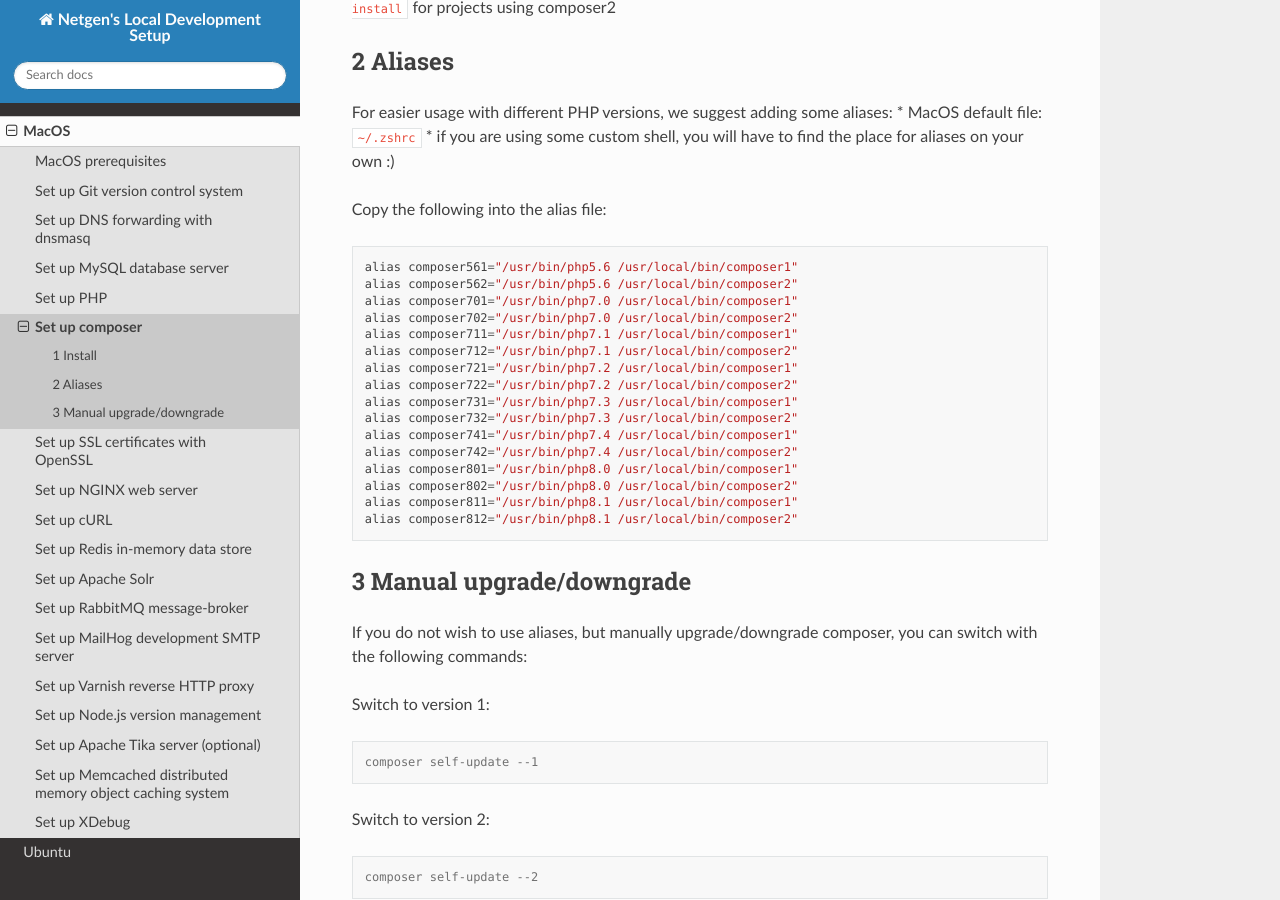
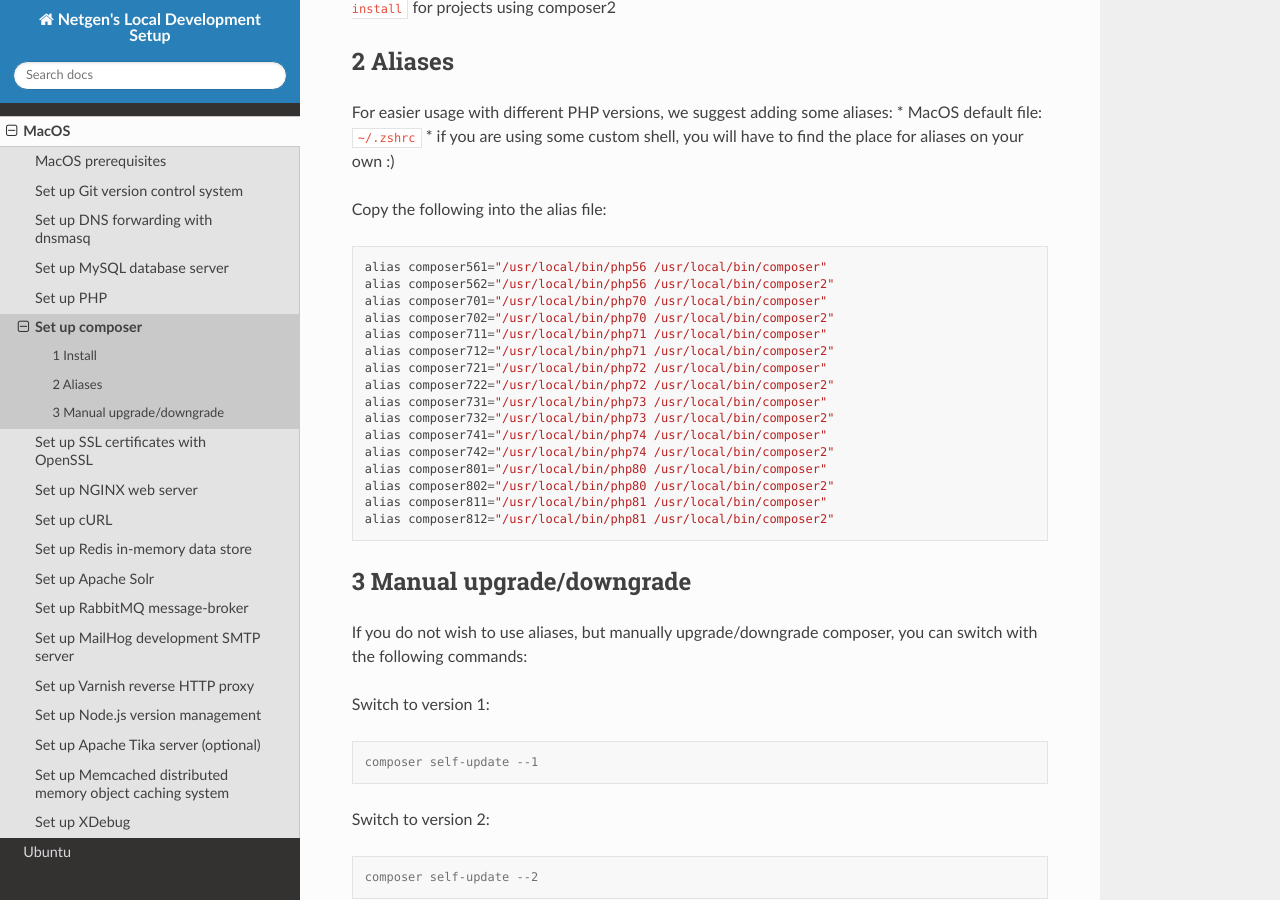
Before and after one commit to netgen/local-development-setup, a Sphinx documentation site: the page built from docs/source/macos/composer.rst, in a window 1280 px wide and 900 px high, scrolled down 855 px. Built offline with Sphinx 7.4.7 and the Read the Docs theme 2.0.0, drawn with Linux system fonts in a browser that asks for light colours; formulas are drawn with MathJax 3.

Commit message:
NGSTACK-575 make composer and php files consistent

```diff
--- a/docs/source/macos/composer.rst
+++ b/docs/source/macos/composer.rst
@@ -49,22 +49,22 @@ Copy the following into the alias file:
 
 ::
 
-    alias composer561="/usr/bin/php5.6 /usr/local/bin/composer1"
-    alias composer562="/usr/bin/php5.6 /usr/local/bin/composer2"
-    alias composer701="/usr/bin/php7.0 /usr/local/bin/composer1"
-    alias composer702="/usr/bin/php7.0 /usr/local/bin/composer2"
-    alias composer711="/usr/bin/php7.1 /usr/local/bin/composer1"
-    alias composer712="/usr/bin/php7.1 /usr/local/bin/composer2"
-    alias composer721="/usr/bin/php7.2 /usr/local/bin/composer1"
-    alias composer722="/usr/bin/php7.2 /usr/local/bin/composer2"
-    alias composer731="/usr/bin/php7.3 /usr/local/bin/composer1"
-    alias composer732="/usr/bin/php7.3 /usr/local/bin/composer2"
-    alias composer741="/usr/bin/php7.4 /usr/local/bin/composer1"
-    alias composer742="/usr/bin/php7.4 /usr/local/bin/composer2"
-    alias composer801="/usr/bin/php8.0 /usr/local/bin/composer1"
-    alias composer802="/usr/bin/php8.0 /usr/local/bin/composer2"
-    alias composer811="/usr/bin/php8.1 /usr/local/bin/composer1"
-    alias composer812="/usr/bin/php8.1 /usr/local/bin/composer2"
+    alias composer561="/usr/local/bin/php56 /usr/local/bin/composer"
+    alias composer562="/usr/local/bin/php56 /usr/local/bin/composer2"
+    alias composer701="/usr/local/bin/php70 /usr/local/bin/composer"
+    alias composer702="/usr/local/bin/php70 /usr/local/bin/composer2"
+    alias composer711="/usr/local/bin/php71 /usr/local/bin/composer"
+    alias composer712="/usr/local/bin/php71 /usr/local/bin/composer2"
+    alias composer721="/usr/local/bin/php72 /usr/local/bin/composer"
+    alias composer722="/usr/local/bin/php72 /usr/local/bin/composer2"
+    alias composer731="/usr/local/bin/php73 /usr/local/bin/composer"
+    alias composer732="/usr/local/bin/php73 /usr/local/bin/composer2"
+    alias composer741="/usr/local/bin/php74 /usr/local/bin/composer"
+    alias composer742="/usr/local/bin/php74 /usr/local/bin/composer2"
+    alias composer801="/usr/local/bin/php80 /usr/local/bin/composer"
+    alias composer802="/usr/local/bin/php80 /usr/local/bin/composer2"
+    alias composer811="/usr/local/bin/php81 /usr/local/bin/composer"
+    alias composer812="/usr/local/bin/php81 /usr/local/bin/composer2"
 
 3 Manual upgrade/downgrade
 --------------------------
```
Also changed, not shown: docs/source/macos/php.rst (+14 -14 lines), docs/source/ubuntu/composer.rst (+8 -8 lines).
